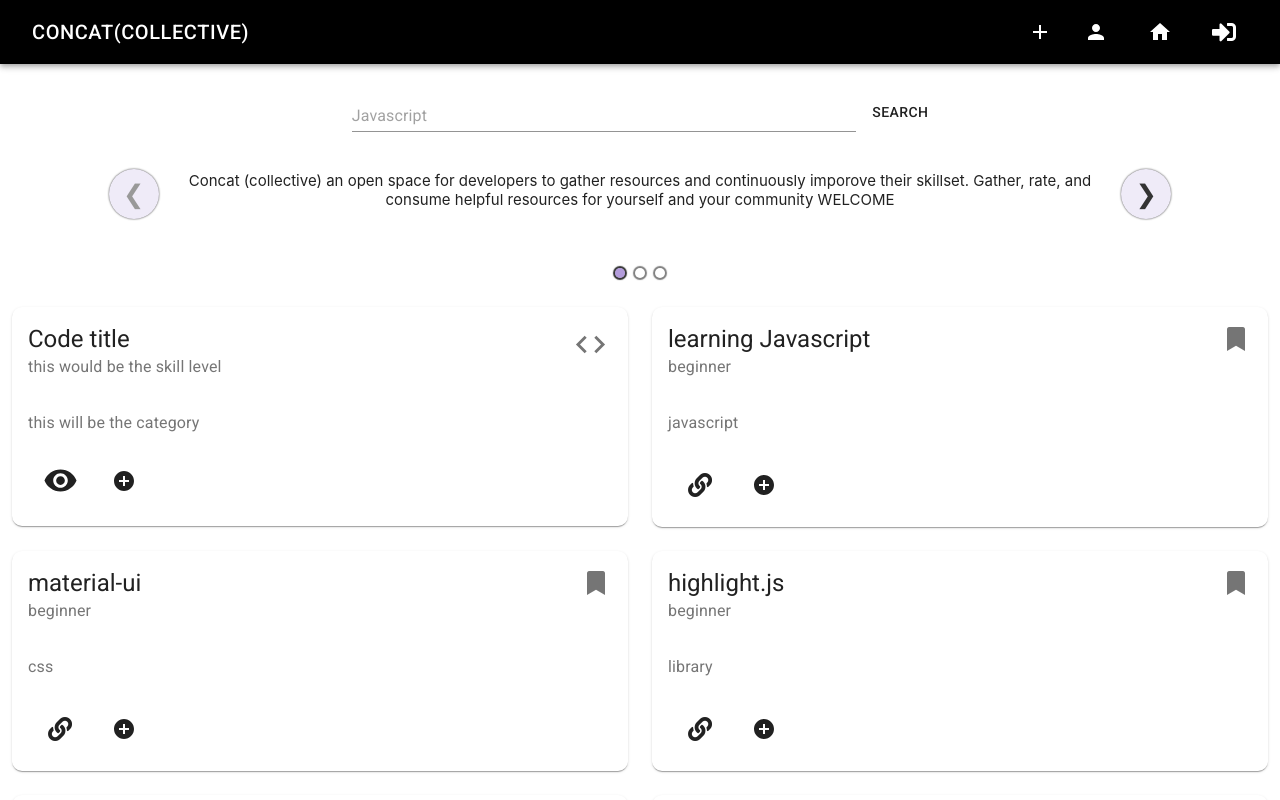
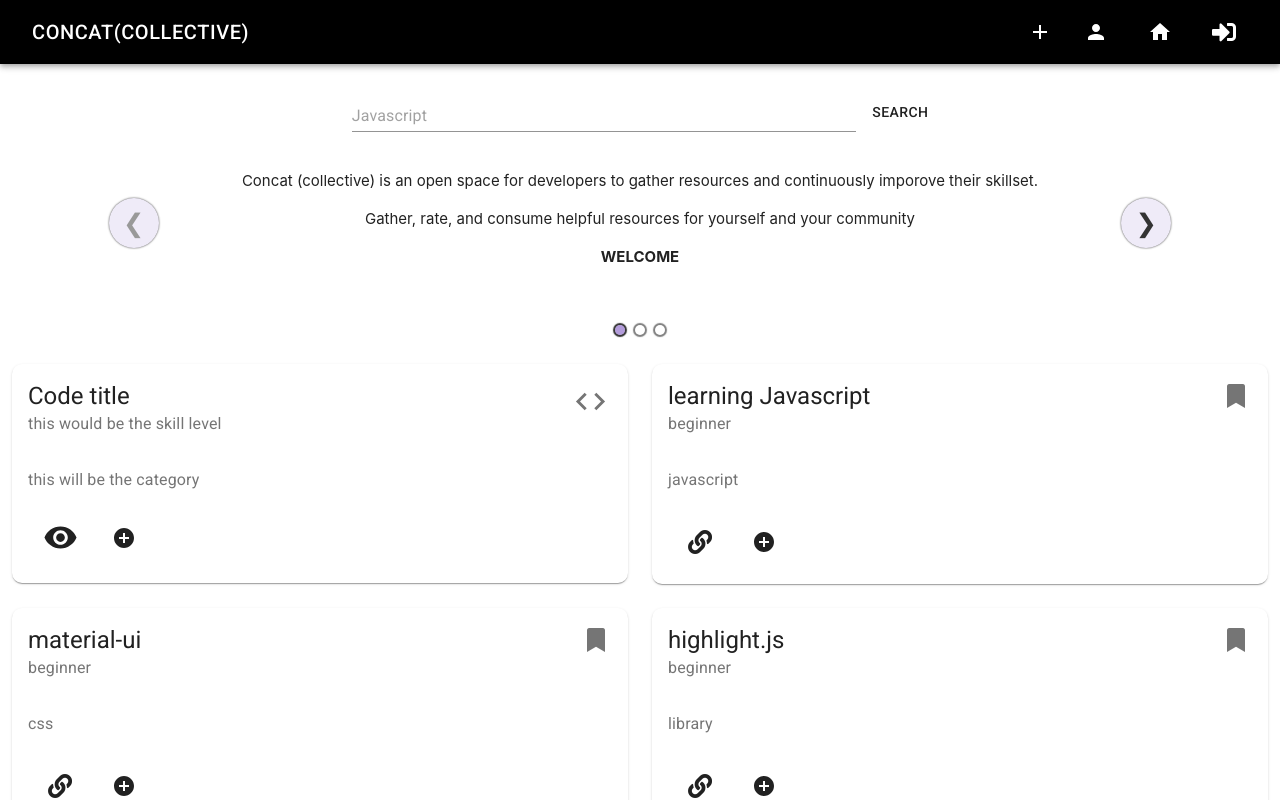
Before and after one commit to drkittendorf/concat_collective, a React (Create React App) app in the folder client/: page /home in a window 1280 px wide. Shown: the top 800 px of the page. Built offline with nearby package versions, Linux system fonts and the light colour scheme.

Commit message:
removing unneccesary packages

```diff
--- a/client/package.json
+++ b/client/package.json
@@ -10,14 +10,12 @@
     "@testing-library/react": "^9.5.0",
     "@testing-library/user-event": "^7.2.1",
     "highlight.js": "^10.2.0",
-    "material-auto-rotating-carousel": "^3.0.2",
     "react": "^16.13.1",
     "react-codejar": "^1.0.1",
     "react-dom": "^16.13.1",
     "react-elastic-carousel": "^0.7.7",
     "react-router-dom": "^5.2.0",
     "react-scripts": "3.4.3",
-    "react-swipeable-views": "^0.13.9",
     "styled-components": "^5.2.0"
   },
   "scripts": {
--- a/client/src/components/ConcatCards/ConcatCards.js
+++ b/client/src/components/ConcatCards/ConcatCards.js
@@ -22,9 +22,17 @@ function ConcatCards(props) {
 	return (
 		<Grid item xs={12} sm={12}>
 			<Card className={classes.root}>
-        <CardContent className={classes.paper} >
+				<CardContent className={classes.paper}>
 					<p>
-            Concat (collective) an open space for developers to gather resources and continuously imporove their skillset. Gather, rate,  and consume helpful resources for yourself and your community WELCOME
+						Concat (collective) is an open space for developers to gather
+						resources and continuously imporove their skillset.
+						<br />
+						<br />
+						Gather, rate, and consume helpful resources for yourself and your
+						community
+						<br />
+						<br />
+						<strong>WELCOME</strong>
 					</p>
 				</CardContent>
 			</Card>
```
Lines whose indentation alone changed are shown as unchanged.
